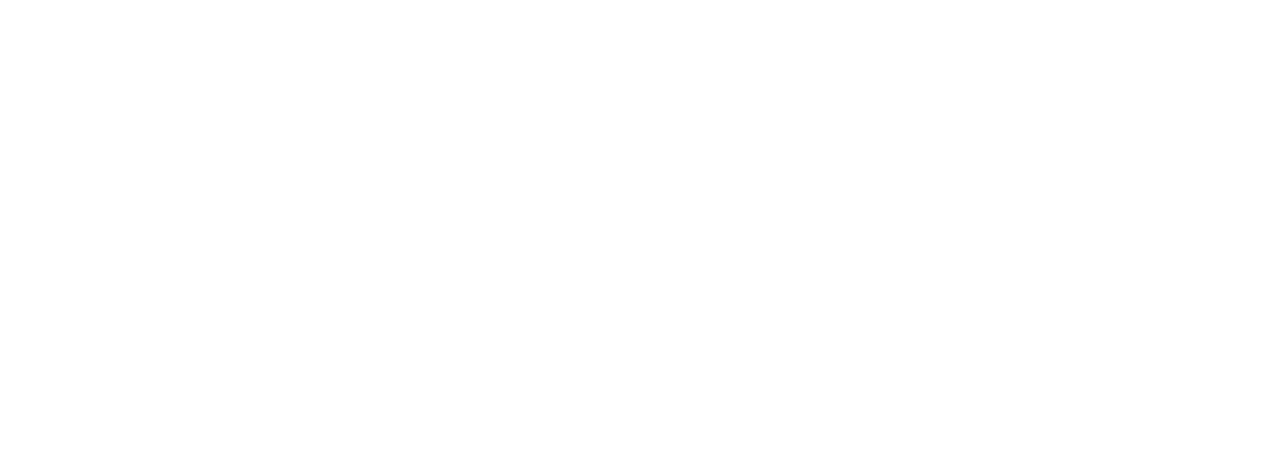
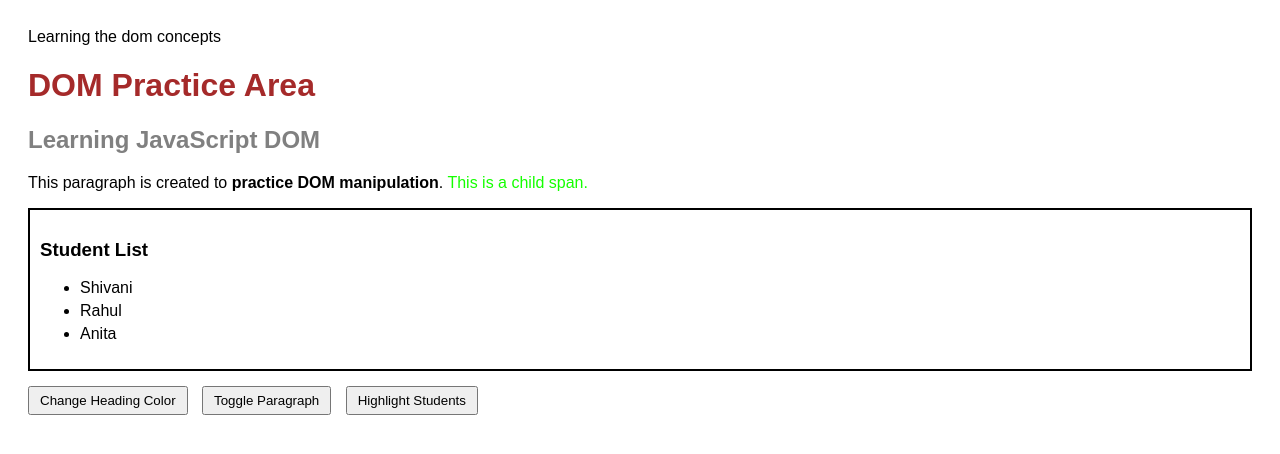
Before and after one commit to Shivani2810/JS_REVISIT, a plain HTML site: page JSDOM1/indexx.html in a window 1280 px wide. Drawn offline with Linux system fonts and the light colour scheme.

Commit message:
Testing DOM

```diff
--- a/JSDOM1/indexx.html
+++ b/JSDOM1/indexx.html
@@ -4,8 +4,37 @@
     <meta charset="UTF-8">
     <meta name="viewport" content="width=device-width, initial-scale=1.0">
     <title>Document</title>
+    <link rel="stylesheet" href="styles.css">
 </head>
 <body>
 
+    Learning the dom concepts
+
+    <h1 id="main-heading">DOM Practice Area</h1>
+  <h2 class="sub-heading">Learning JavaScript DOM</h2>
+
+  <p id="intro">
+    This paragraph is created to <strong>practice DOM manipulation</strong>.
+    <span class="note">This is a child span.</span>
+  </p>
+
+  <div class="box" id="container">
+    <h3>Student List</h3>
+    <ul id="student-list">
+      <li class="student">Shivani</li>
+      <li class="student">Rahul</li>
+      <li class="student">Anita</li>
+    </ul>
+  </div>
+
+  <div class="buttons">
+    <button id="colorBtn">Change Heading Color</button>
+    <button id="toggleBtn">Toggle Paragraph</button>
+    <button id="addClassBtn">Highlight Students</button>
+
+  </div>
+
+
+  <script src="indexxs.js"></script>
 </body>
 </html>
--- /dev/null
+++ b/JSDOM1/styles.css
@@ -0,0 +1,44 @@
+body {
+  font-family: Arial, sans-serif;
+  padding: 20px;
+}
+#main-heading{
+    color: brown
+
+}
+
+.sub-heading {
+  color: rgb(128, 128, 128);
+}
+
+.note {
+  color: rgb(21, 255, 0);
+}
+
+.box {
+  border: 2px solid black;
+  padding: 10px;
+  margin-top: 15px;
+}
+
+.student {
+  margin: 5px 0;
+}
+
+.highlight {
+  background-color: rgb(188, 188, 36);
+  font-weight: bold;
+}
+
+.hidden {
+  display: none;
+}
+
+.buttons {
+  margin-top: 15px;
+}
+
+button {
+  margin-right: 10px;
+  padding: 5px 10px;
+}
```
Also changed, not shown: JSDOM1/indexx.js (deleted), JSDOM1/indexxs.js (added).
